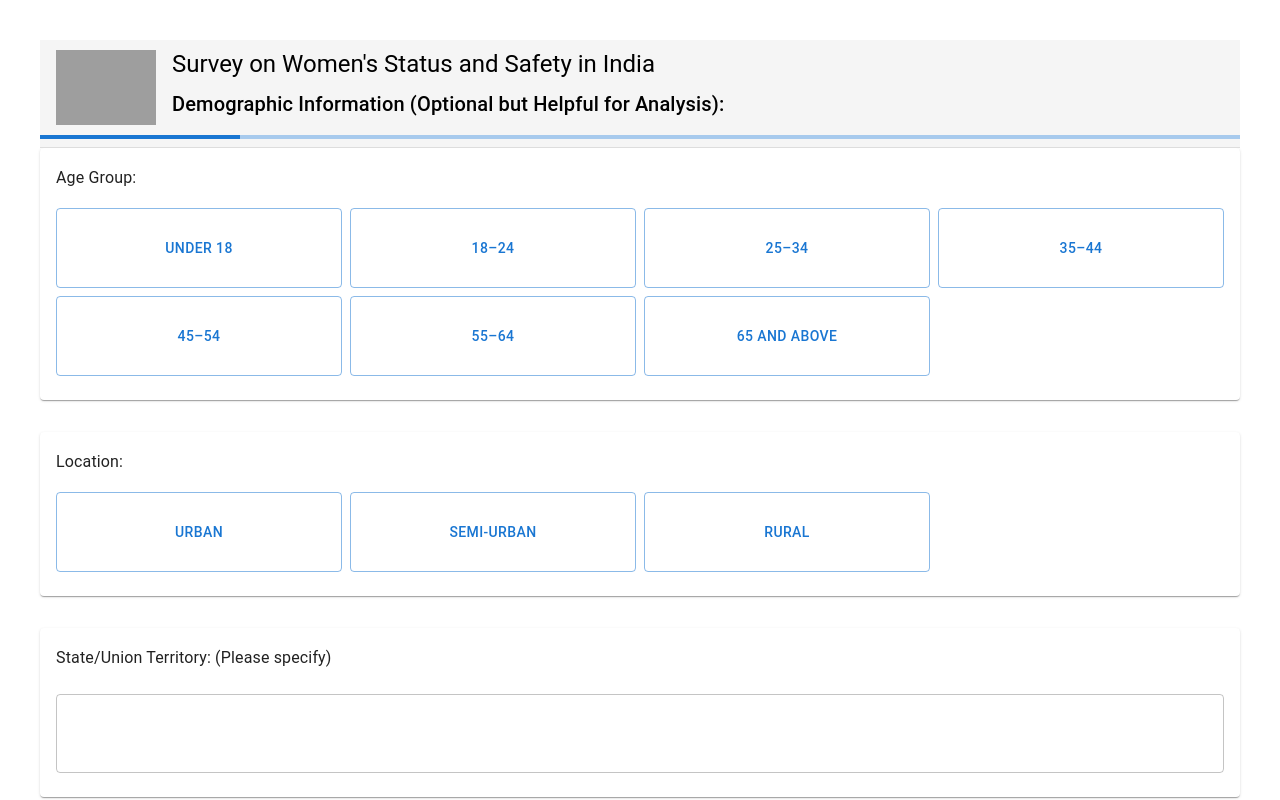
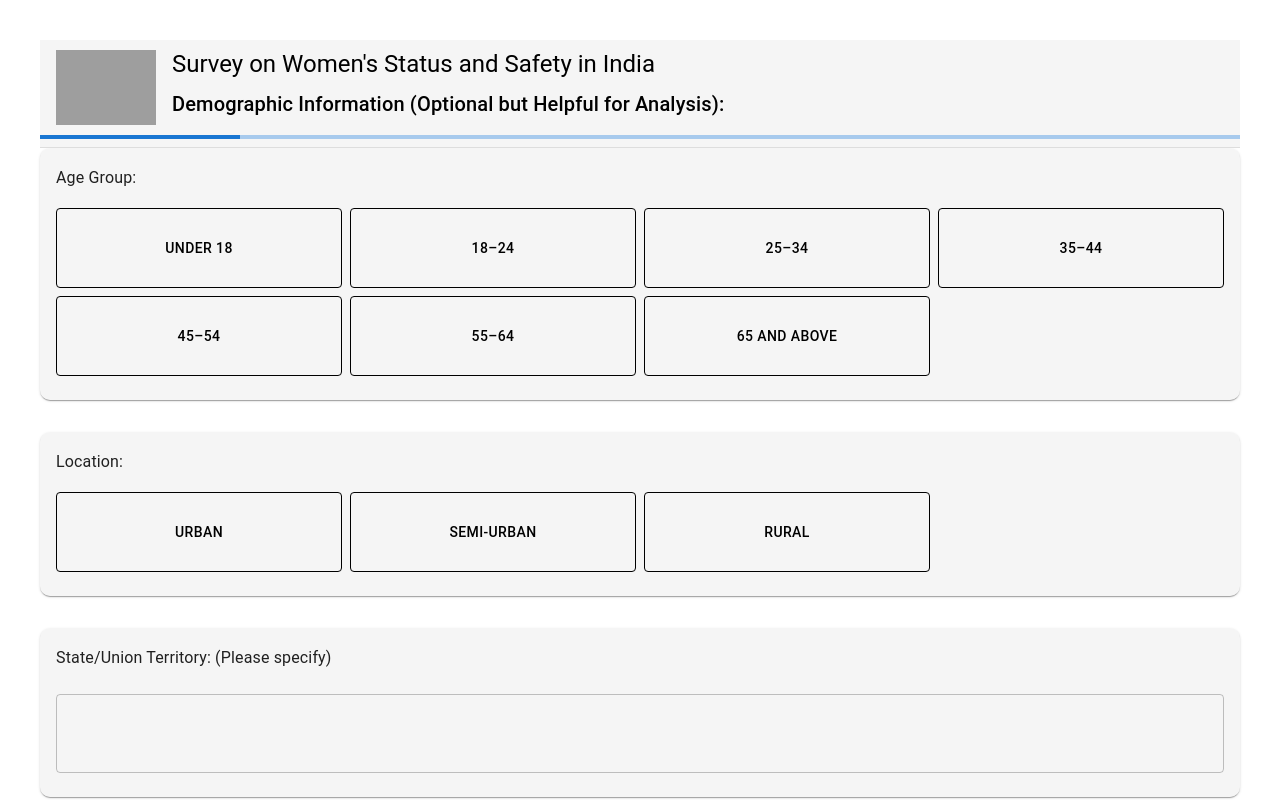
Before and after one commit to ASCDarshan/gazra-survey, a React (Create React App) app: page / in a window 1280 px wide. Both pictures are taken after a click on the button "START SURVEY". Shown: the top 800 px of the page. Built offline with nearby package versions, Linux system fonts and the light colour scheme; grey boxes are pictures that could not be loaded.

Commit message:
Card-Options-Design

```diff
--- a/src/Survey.js
+++ b/src/Survey.js
@@ -518,7 +518,15 @@ function Survey() {
           </Box>
           {/* Survey Questions */}
           {currentQuestions.map((q) => (
-            <Card key={q.key} sx={{ mb: 4 }}>
+            <Card
+              key={q.key}
+              sx={{
+                mb: 4,
+                borderRadius: "10px",
+                background: "#e0e0e057",
+                boxShadow: "5px 5px 10px #d3d3d3 -5px -5px 10px #ededed",
+              }}
+            >
               <CardContent>
                 <Typography variant="subtitle1" gutterBottom>
                   {q.question}
@@ -559,6 +567,14 @@ function Survey() {
                             whiteSpace: "normal",
                             wordBreak: "break-word",
                             minHeight: 80,
+                            transition:
+                              "background-color 0.3s ease-in-out, color 0.3s ease-in-out",
+                            color:
+                              responses[q.key] === option ? "white" : "black",
+                            borderColor:
+                              responses[q.key] === option
+                                ? (theme) => theme.palette.primary.main
+                                : "black",
                           }}
                         >
                           {option}
@@ -602,6 +618,14 @@ function Survey() {
                             whiteSpace: "normal",
                             wordBreak: "break-word",
                             minHeight: 80,
+                            transition:
+                              "background-color 0.3s ease-in-out, color 0.3s ease-in-out",
+                            color:
+                              responses[q.key] === option ? "white" : "black",
+                            borderColor:
+                              responses[q.key] === option
+                                ? (theme) => theme.palette.primary.main
+                                : "black",
                           }}
                         >
                           {option}
```
